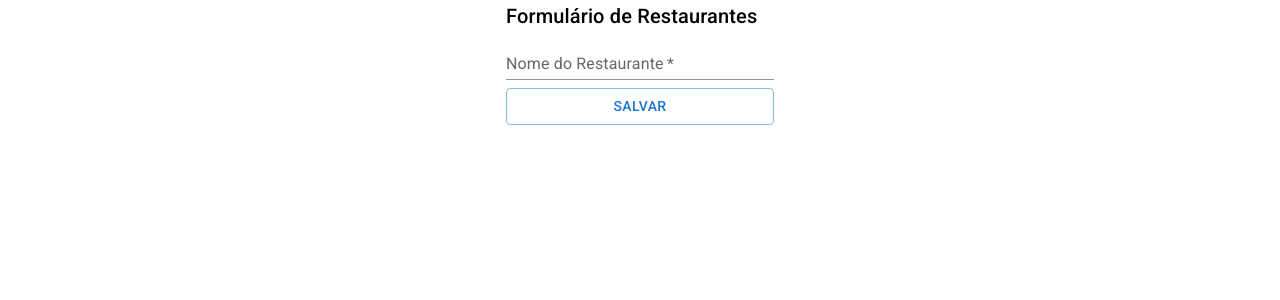
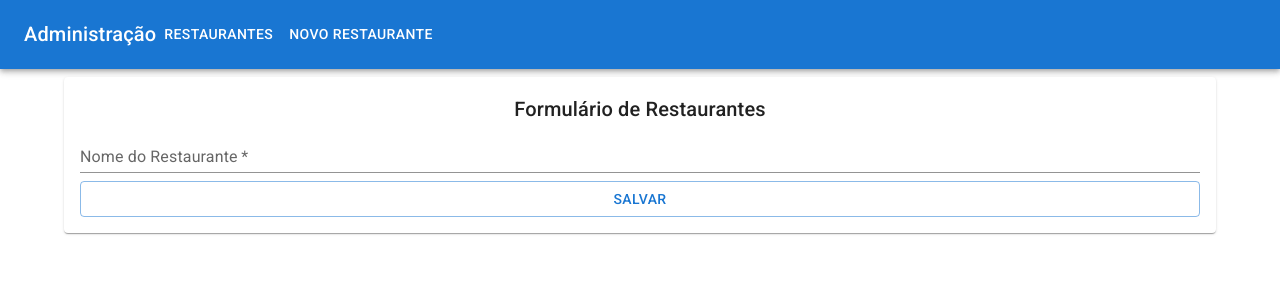
Before and after one commit to gabifrancamr/Alfood, a React (Create React App) app: page /admin/restaurantes/novo in a window 1280 px wide. Shown: the top 300 px of the page. Built offline with nearby package versions, Linux system fonts and the light colour scheme.

Commit message:
Upgrade na administração

```diff
--- a/src/paginas/Administração/Restaurantes/FormularioRestaurante.tsx
+++ b/src/paginas/Administração/Restaurantes/FormularioRestaurante.tsx
@@ -1,8 +1,20 @@
-import { Box, Button, TextField, Typography } from "@mui/material";
+import {
+  AppBar,
+  Box,
+  Button,
+  Container,
+  Link,
+  Paper,
+  TextField,
+  Toolbar,
+  Typography,
+} from "@mui/material";
 import React, { useEffect, useState } from "react";
 import { useParams } from "react-router-dom";
 import IRestaurante from "../../../interfaces/IRestaurante";
 import http from "../../../http";
+
+import { Link as RouterLink } from "react-router-dom";
 
 const FormularioRestaurante = () => {
   const parametros = useParams();
@@ -10,9 +22,7 @@
   useEffect(() => {
     if (parametros.id) {
       http
-        .get<IRestaurante>(
-          `restaurantes/${parametros.id}/`
-        )
+        .get<IRestaurante>(`restaurantes/${parametros.id}/`)
         .then((resposta) => setNomeRestaurante(resposta.data.nome));
     }
   }, [parametros]);
@@ -38,11 +48,38 @@
     }
   };
   return (
-    <Box sx={{ display: 'flex', flexDirection:'column', alignItems:'center' }}>
-      <Box component="form" onSubmit={aoSubmeter}>
+    <>
+      <AppBar position="static">
+        <Container maxWidth="xl"></Container>
+        <Toolbar>
+          <Typography variant="h6">Administração</Typography>
+          <Box sx={{ display: "flex", flexGrow: 1 }}>
+            <Link component={RouterLink} to="/admin/restaurantes">
+              <Button sx={{ my: 2, color: "white" }}>Restaurantes</Button>
+            </Link>
+            <Link component={RouterLink} to="/admin/restaurantes/novo">
+              <Button sx={{ my: 2, color: "white" }}>Novo restaurante</Button>
+            </Link>
+          </Box>
+        </Toolbar>
+        <Link></Link>
+      </AppBar>
+
+      <Box>
+        <Container maxWidth="lg" sx={{ mt: 1 }}>
+          <Paper sx={{ p: 2 }}>
+            <Box
+              sx={{
+                display: "flex",
+                flexDirection: "column",
+                alignItems: "center",
+                flexGrow: 1,
+              }}
+            >
               <Typography component="h1" variant="h6">
                 Formulário de Restaurantes
               </Typography>
+              <Box component="form" sx={{ width: '100%'}} onSubmit={aoSubmeter}>
                 <TextField
                   value={nomeRestaurante}
                   onChange={(evento) => setNomeRestaurante(evento.target.value)}
@@ -51,11 +88,20 @@
                   fullWidth
                   required
                 />
-        <Button sx={{ marginTop: 1}} type="submit" variant="outlined" fullWidth>
+                <Button
+                  sx={{ marginTop: 1 }}
+                  type="submit"
+                  variant="outlined"
+                  fullWidth
+                >
                   Salvar
                 </Button>
               </Box>
             </Box>
+          </Paper>
+        </Container>
+      </Box>
+    </>
   );
 };
 
```
Lines whose indentation alone changed are shown as unchanged.
